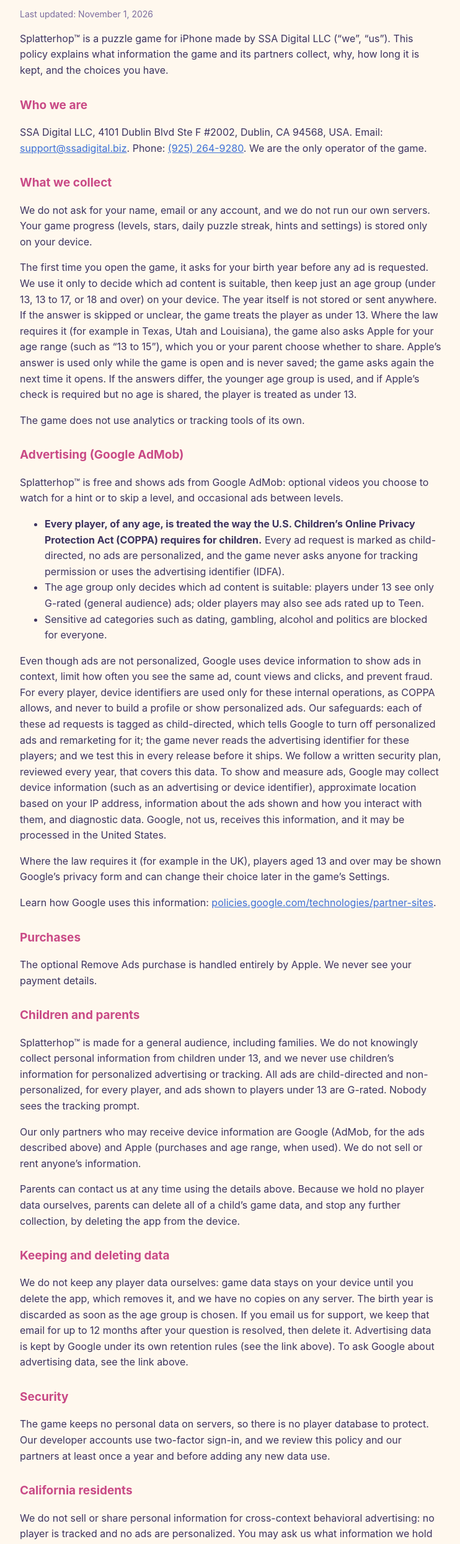
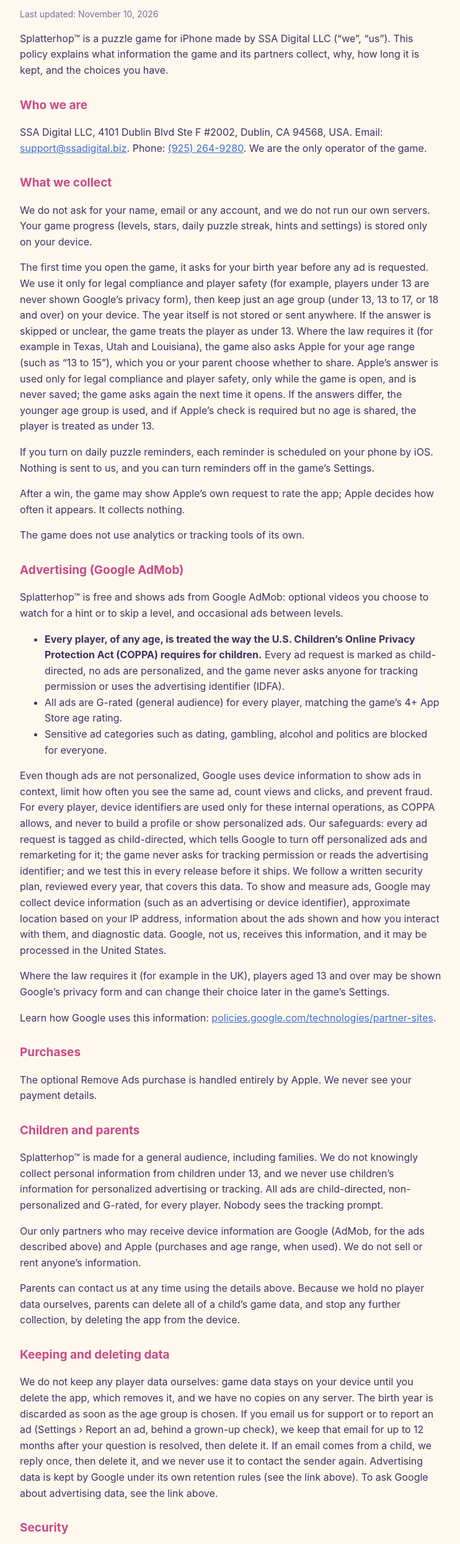
Before and after one commit to dubcdev/dubcdev.github.io, a plain HTML site: page splatterhop-privacy.html in a window 1280 px wide. Shown: the part 69-2560 px from the top of the page at 62% size, without its empty margins (268-1010 px from the left). Drawn offline with Linux system fonts and the light colour scheme.

Commit message:
Splatterhop privacy policy: G-rated ads for everyone, reminders, Report an ad (#4)
* Splatterhop privacy policy: Snake Parade's two wording fixes (every ad request child-directed; support emails are the only data we hold), phone in contact line

Co-Authored-By: Claude Opus 5.5 <noreply@anthropic.com>
Claude-Session: https://claude.ai/code/session_01XCF5DkAxKqZz1yeBgBSreG

* Splatterhop privacy policy: daily puzzle reminders are scheduled on the phone, nothing sent (Snake Parade's wording)

Co-Authored-By: Claude Opus 5.5 <noreply@anthropic.com>
Claude-Session: https://claude.ai/code/session_01XCF5DkAxKqZz1yeBgBSreG

* Splatterhop privacy policy: Apple's age range used only for compliance and safety; rating request and More games card collect nothing

Co-Authored-By: Claude Opus 5.5 <noreply@anthropic.com>
Claude-Session: https://claude.ai/code/session_01XCF5DgtEeuuD7hsjCFuSHV

* Splatterhop privacy policy: G-rated ads for every player, no cross-promo, Report an ad and children's emails (one reply, then deleted)

Co-Authored-By: Claude Opus 5.5 <noreply@anthropic.com>
Claude-Session: https://claude.ai/code/session_01XCF5DgtEeuuD7hsjCFuSHV

---------

Co-authored-by: Claude <noreply@anthropic.com>

```diff
--- a/splatterhop-privacy.html
+++ b/splatterhop-privacy.html
@@ -17,7 +17,7 @@ a{color:#3d6fd6}
 <body>
 <main>
 <h1>Splatterhop™ Privacy Policy</h1>
-<p class="meta">Last updated: November 1, 2026</p>
+<p class="meta">Last updated: November 10, 2026</p>
 <p>Splatterhop™ is a puzzle game for iPhone made by SSA Digital LLC (“we”, “us”). This policy explains what information the game and its partners collect, why, how long it is kept, and the choices you have.</p>
 
 <h2>Who we are</h2>
@@ -25,17 +25,19 @@ a{color:#3d6fd6}
 
 <h2>What we collect</h2>
 <p>We do not ask for your name, email or any account, and we do not run our own servers. Your game progress (levels, stars, daily puzzle streak, hints and settings) is stored only on your device.</p>
-<p>The first time you open the game, it asks for your birth year before any ad is requested. We use it only to decide which ad content is suitable, then keep just an age group (under 13, 13 to 17, or 18 and over) on your device. The year itself is not stored or sent anywhere. If the answer is skipped or unclear, the game treats the player as under 13. Where the law requires it (for example in Texas, Utah and Louisiana), the game also asks Apple for your age range (such as “13 to 15”), which you or your parent choose whether to share. Apple’s answer is used only while the game is open and is never saved; the game asks again the next time it opens. If the answers differ, the younger age group is used, and if Apple’s check is required but no age is shared, the player is treated as under 13.</p>
+<p>The first time you open the game, it asks for your birth year before any ad is requested. We use it only for legal compliance and player safety (for example, players under 13 are never shown Google’s privacy form), then keep just an age group (under 13, 13 to 17, or 18 and over) on your device. The year itself is not stored or sent anywhere. If the answer is skipped or unclear, the game treats the player as under 13. Where the law requires it (for example in Texas, Utah and Louisiana), the game also asks Apple for your age range (such as “13 to 15”), which you or your parent choose whether to share. Apple’s answer is used only for legal compliance and player safety, only while the game is open, and is never saved; the game asks again the next time it opens. If the answers differ, the younger age group is used, and if Apple’s check is required but no age is shared, the player is treated as under 13.</p>
+<p>If you turn on daily puzzle reminders, each reminder is scheduled on your phone by iOS. Nothing is sent to us, and you can turn reminders off in the game’s Settings.</p>
+<p>After a win, the game may show Apple’s own request to rate the app; Apple decides how often it appears. It collects nothing.</p>
 <p>The game does not use analytics or tracking tools of its own.</p>
 
 <h2>Advertising (Google AdMob)</h2>
 <p>Splatterhop™ is free and shows ads from Google AdMob: optional videos you choose to watch for a hint or to skip a level, and occasional ads between levels.</p>
 <ul>
 <li><b>Every player, of any age, is treated the way the U.S. Children’s Online Privacy Protection Act (COPPA) requires for children.</b> Every ad request is marked as child-directed, no ads are personalized, and the game never asks anyone for tracking permission or uses the advertising identifier (IDFA).</li>
-<li>The age group only decides which ad content is suitable: players under 13 see only G-rated (general audience) ads; older players may also see ads rated up to Teen.</li>
+<li>All ads are G-rated (general audience) for every player, matching the game’s 4+ App Store age rating.</li>
 <li>Sensitive ad categories such as dating, gambling, alcohol and politics are blocked for everyone.</li>
 </ul>
-<p>Even though ads are not personalized, Google uses device information to show ads in context, limit how often you see the same ad, count views and clicks, and prevent fraud. For every player, device identifiers are used only for these internal operations, as COPPA allows, and never to build a profile or show personalized ads. Our safeguards: each of these ad requests is tagged as child-directed, which tells Google to turn off personalized ads and remarketing for it; the game never reads the advertising identifier for these players; and we test this in every release before it ships. We follow a written security plan, reviewed every year, that covers this data. To show and measure ads, Google may collect device information (such as an advertising or device identifier), approximate location based on your IP address, information about the ads shown and how you interact with them, and diagnostic data. Google, not us, receives this information, and it may be processed in the United States.</p>
+<p>Even though ads are not personalized, Google uses device information to show ads in context, limit how often you see the same ad, count views and clicks, and prevent fraud. For every player, device identifiers are used only for these internal operations, as COPPA allows, and never to build a profile or show personalized ads. Our safeguards: every ad request is tagged as child-directed, which tells Google to turn off personalized ads and remarketing for it; the game never asks for tracking permission or reads the advertising identifier; and we test this in every release before it ships. We follow a written security plan, reviewed every year, that covers this data. To show and measure ads, Google may collect device information (such as an advertising or device identifier), approximate location based on your IP address, information about the ads shown and how you interact with them, and diagnostic data. Google, not us, receives this information, and it may be processed in the United States.</p>
 <p>Where the law requires it (for example in the UK), players aged 13 and over may be shown Google’s privacy form and can change their choice later in the game’s Settings.</p>
 <p>Learn how Google uses this information: <a href="https://policies.google.com/technologies/partner-sites">policies.google.com/technologies/partner-sites</a>.</p>
 
@@ -43,18 +45,18 @@ a{color:#3d6fd6}
 <p>The optional Remove Ads purchase is handled entirely by Apple. We never see your payment details.</p>
 
 <h2>Children and parents</h2>
-<p>Splatterhop™ is made for a general audience, including families. We do not knowingly collect personal information from children under 13, and we never use children’s information for personalized advertising or tracking. All ads are child-directed and non-personalized, for every player, and ads shown to players under 13 are G-rated. Nobody sees the tracking prompt.</p>
+<p>Splatterhop™ is made for a general audience, including families. We do not knowingly collect personal information from children under 13, and we never use children’s information for personalized advertising or tracking. All ads are child-directed, non-personalized and G-rated, for every player. Nobody sees the tracking prompt.</p>
 <p>Our only partners who may receive device information are Google (AdMob, for the ads described above) and Apple (purchases and age range, when used). We do not sell or rent anyone’s information.</p>
 <p>Parents can contact us at any time using the details above. Because we hold no player data ourselves, parents can delete all of a child’s game data, and stop any further collection, by deleting the app from the device.</p>
 
 <h2>Keeping and deleting data</h2>
-<p>We do not keep any player data ourselves: game data stays on your device until you delete the app, which removes it, and we have no copies on any server. The birth year is discarded as soon as the age group is chosen. If you email us for support, we keep that email for up to 12 months after your question is resolved, then delete it. Advertising data is kept by Google under its own retention rules (see the link above). To ask Google about advertising data, see the link above.</p>
+<p>We do not keep any player data ourselves: game data stays on your device until you delete the app, which removes it, and we have no copies on any server. The birth year is discarded as soon as the age group is chosen. If you email us for support or to report an ad (Settings › Report an ad, behind a grown-up check), we keep that email for up to 12 months after your question is resolved, then delete it. If an email comes from a child, we reply once, then delete it, and we never use it to contact the sender again. Advertising data is kept by Google under its own retention rules (see the link above). To ask Google about advertising data, see the link above.</p>
 
 <h2>Security</h2>
 <p>The game keeps no personal data on servers, so there is no player database to protect. Our developer accounts use two-factor sign-in, and we review this policy and our partners at least once a year and before adding any new data use.</p>
 
 <h2>California residents</h2>
-<p>We do not sell or share personal information for cross-context behavioral advertising: no player is tracked and no ads are personalized. You may ask us what information we hold (none) or to delete it by emailing us; we will not treat you differently for asking.</p>
+<p>We do not sell or share personal information for cross-context behavioral advertising: no player is tracked and no ads are personalized. You may ask us what information we hold (none from the game; only any support emails you sent us) or to delete it by emailing us; we will not treat you differently for asking.</p>
 <p><b>Do Not Track:</b> the game has no web browsing and does not respond to browser “Do Not Track” signals. It does not track players across other apps or websites, and it does not allow Google to do so for personalized ads.</p>
 
 <h2>United Kingdom</h2>
@@ -64,7 +66,7 @@ a{color:#3d6fd6}
 <p>If this policy changes, we will update this page and the date above. If a change is significant, we will also tell you in the game.</p>
 
 <h2>Contact</h2>
-<p>Questions? Email <a href="mailto:support@ssadigital.biz">support@ssadigital.biz</a> or write to SSA Digital LLC at the address above.</p>
+<p>Questions? Email <a href="mailto:support@ssadigital.biz">support@ssadigital.biz</a>, call (925) 264-9280, or write to SSA Digital LLC at the address above.</p>
 </main>
 </body>
 </html>
```
